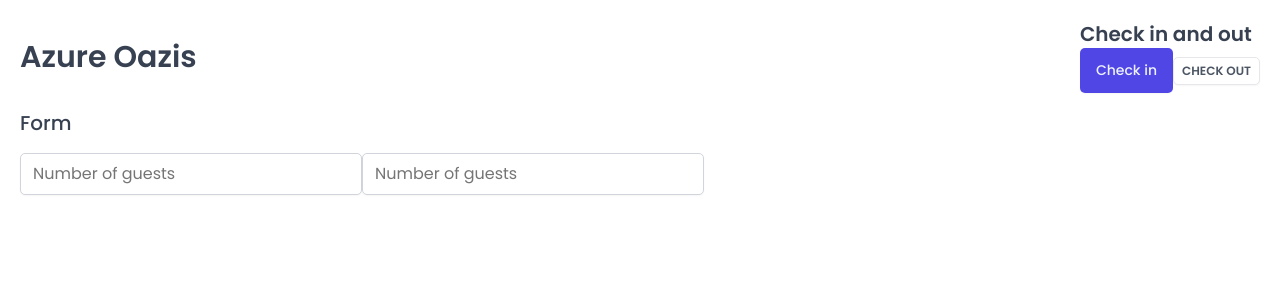
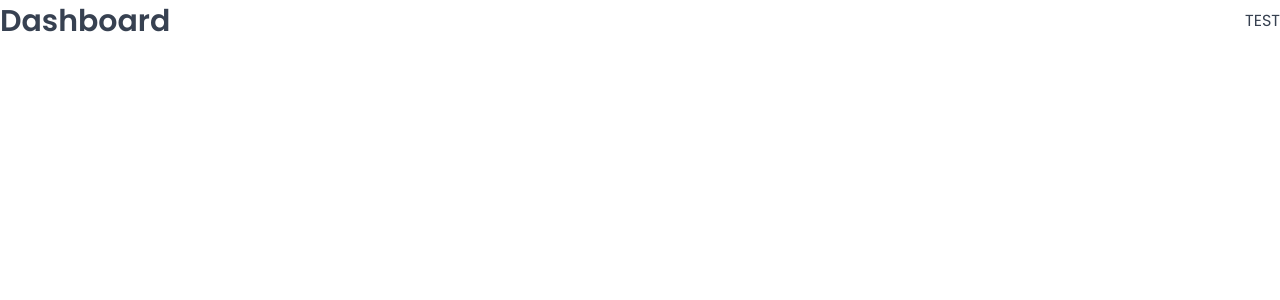
Before and after one commit to Martin-Andreev-288/azure-oasis, a React (Vite) app: page /dashboard in a window 1280 px wide. Shown: the top 300 px of the page. Built offline with nearby package versions, Linux system fonts and the light colour scheme; a web font is replaced by a local one.

Commit message:
Install react router with react-router-dom@6

```diff
--- a/src/App.jsx
+++ b/src/App.jsx
@@ -1,51 +1,32 @@
-import styled from "styled-components";
+import { BrowserRouter, Navigate, Route, Routes } from "react-router-dom";
+
 import GlobalStyles from "./styles/GlobalStyles";
-import Button from "./ui/Button";
-import Input from "./ui/Input";
-import Heading from "./ui/Heading";
-import Row from "./ui/Row";
-
-const StyledApp = styled.main`
-  padding: 20px;
-`;
+import Dashboard from "./pages/Dashboard";
+import Bookings from "./pages/Bookings";
+import Cabins from "./pages/Cabins";
+import Users from "./pages/Users";
+import Settings from "./pages/Settings";
+import Account from "./pages/Account";
+import Login from "./pages/Login";
+import PageNotFound from "./pages/PageNotFound";
 
 function App() {
   return (
     <>
       <GlobalStyles />
-      <StyledApp>
-        <Row>
-          <Row type="horizontal">
-            <Heading as="h1">Azure Oazis</Heading>
-
-            <div>
-              <Heading as="h2">Check in and out</Heading>
-              <Button
-                // variation="primary"
-                // size="medium"
-                onClick={() => alert("Check in")}
-              >
-                Check in
-              </Button>
-              <Button
-                variation="secondary"
-                size="small"
-                onClick={() => alert("Check in")}
-              >
-                Check out
-              </Button>
-            </div>
-          </Row>
-
-          <Row>
-            <Heading as="h3">Form</Heading>
-            <form>
-              <Input type="number" placeholder="Number of guests" />
-              <Input type="number" placeholder="Number of guests" />
-            </form>
-          </Row>
-        </Row>
-      </StyledApp>
+      <BrowserRouter>
+        <Routes>
+          <Route index element={<Navigate replace to="dashboard" />} />
+          <Route path="dashboard" element={<Dashboard />} />
+          <Route path="bookings" element={<Bookings />} />
+          <Route path="cabins" element={<Cabins />} />
+          <Route path="users" element={<Users />} />
+          <Route path="settings" element={<Settings />} />
+          <Route path="account" element={<Account />} />
+          <Route path="login" element={<Login />} />
+          <Route path="*" element={<PageNotFound />} />
+        </Routes>
+      </BrowserRouter>
     </>
   );
 }
```
